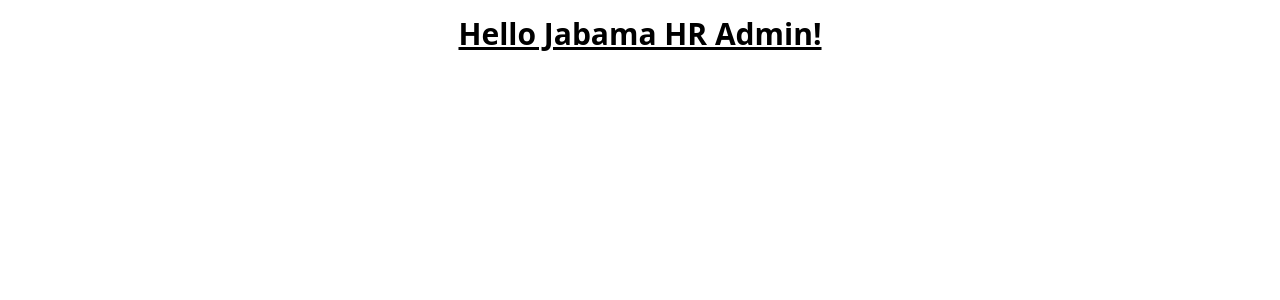
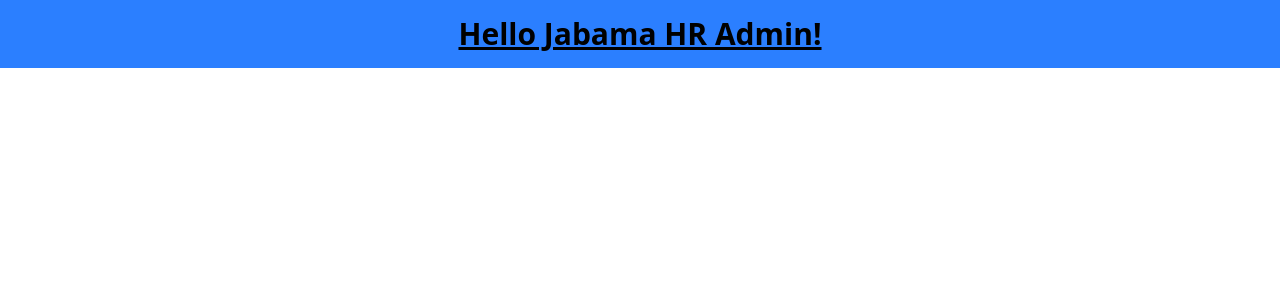
Before and after one commit to espitman/jbm-hr-admin, a Nuxt app: page / in a window 1280 px wide. Shown: the top 300 px of the page. Built offline with nearby package versions, Linux system fonts and the light colour scheme; a web font is replaced by a local one.

Commit message:
feat: add CSS reference to style tags

```diff
--- a/app.vue
+++ b/app.vue
@@ -1,5 +1,12 @@
 <template>
-  <h1 class="text-3xl font-bold underline text-center p-4">
+  <h1 class="text-3xl font-bold underline text-center p-4 hover:bg-red-500!">
     Hello Jabama HR Admin!
   </h1>
 </template>
+
+<style>
+@reference "~/assets/css/main.css";
+h1 {
+  @apply bg-blue-500;
+}
+</style>
--- a/assets/css/main.css
+++ b/assets/css/main.css
@@ -1,7 +1,4 @@
 @import "tailwindcss";
-@tailwind base;
-@tailwind components;
-@tailwind utilities;
 
 @font-face {
   font-family: 'Vazirmatn';
```
